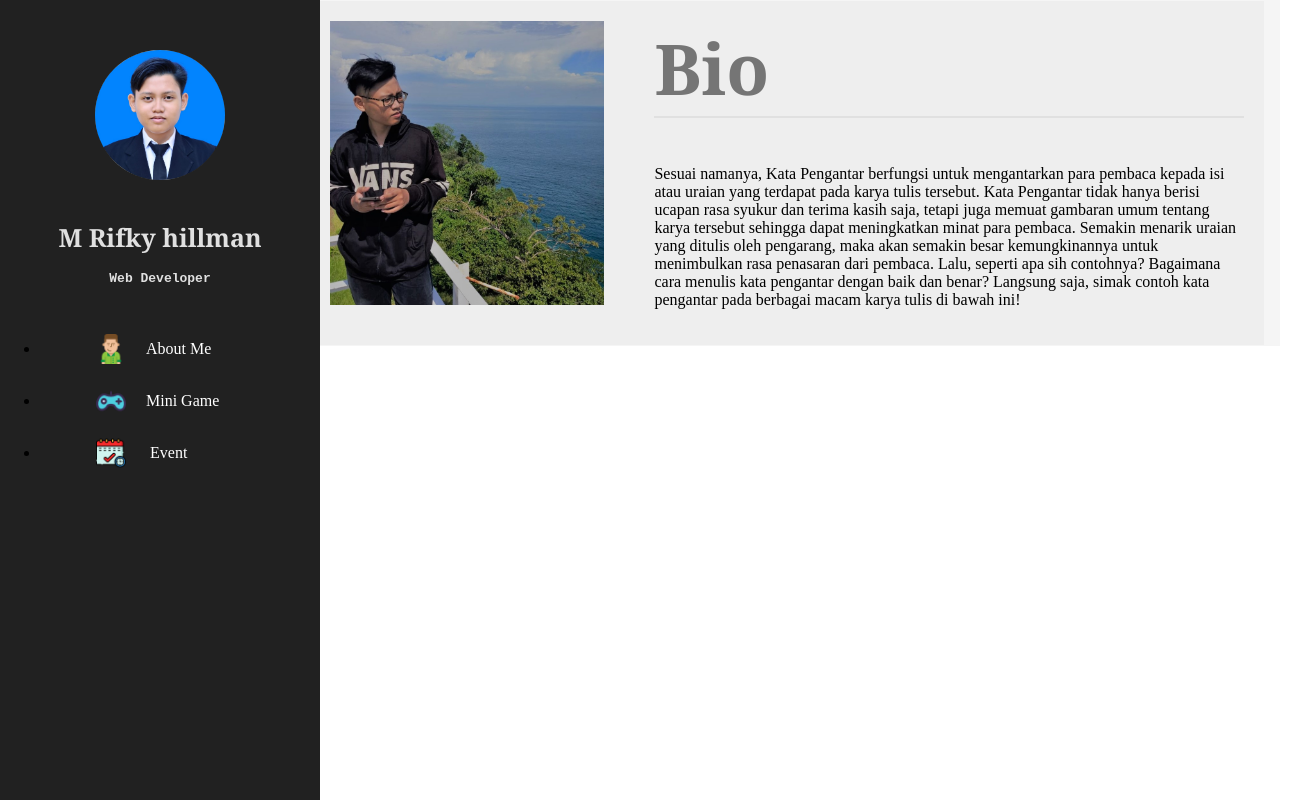
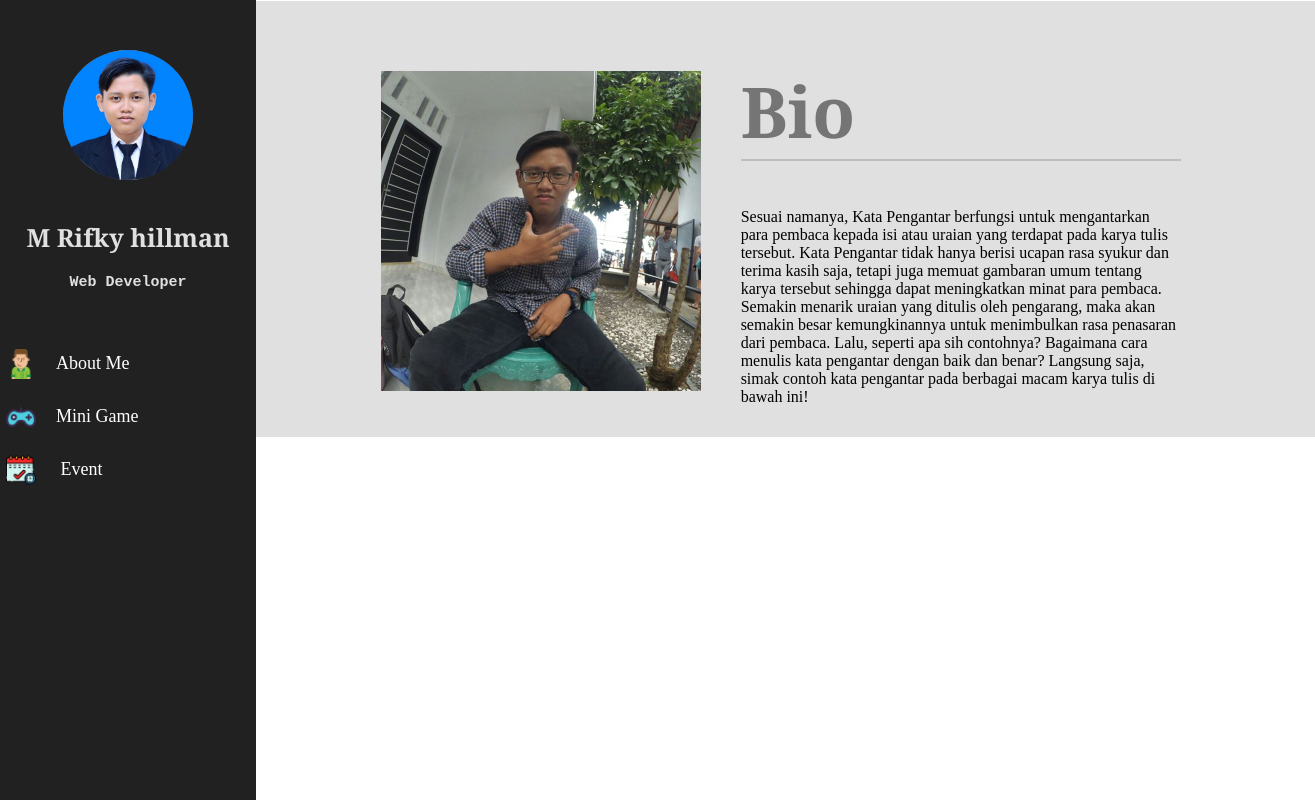
Before and after one commit to rifkyhilman/rifkyhillman26.github.io, a website: page src/index.html in a window 1280 px wide. Shown: the whole page, 1315 px wide, since content can reach past the window. Drawn offline with Linux system fonts and the light colour scheme.

Commit message:
edit home dan mini game

```diff
--- a/src/css/style.css
+++ b/src/css/style.css
@@ -5,9 +5,7 @@
 
   .header {
     list-style-type: none;
-    margin: 0;
-    padding: 0;
-    width: 25%;
+    width: 20%;
     background-color: #212121 ;
     position: fixed;
     height: 100%;
@@ -15,8 +13,7 @@
   }
 
   .container {
-    background-color: #f5f5f5;
-    margin-left:23%;
+    margin-left:18%;
     padding:1px 16px;
     height:100%;
     width: auto;
@@ -38,7 +35,13 @@
       margin: 0;
     }
 
+  ul {
+    margin-left: -50px;
+    list-style-type: none;
+  }
+
   li a {
+    font-size: 18px;
     display: block;
     color: white;
     padding: 8px 16px;
@@ -48,7 +51,6 @@
 
   li a img {
     margin-bottom: -10px;
-    margin-left: 40px;
   }
 
   li a.active {
@@ -81,36 +83,41 @@
     display: flex;
     justify-content: center;
     color: #e0e0e0;
-    margin-bottom: 40px;
+    margin-bottom: 50px;
     font-family: monospace;
-    font-size: initial;
+    font-size: 15px;
   }
 
   .bio {
     display: flex;
     justify-content: center;
-    padding: 20px 20px;
-    background-color:#eeeeee;
+    width: 800px;
+    margin: 0 auto;
+    padding: 15px 15px;
   }
 
   .bio h1 {
-    margin-top: -1px;
     color: #757575;
-    border-bottom: 2px solid #e0e0e0;
+    border-bottom: 2px solid #bdbdbd;
     font-size: 70px;
     font-family: Georgia, 'Times New Roman', Times, serif;
   }
 
   .bio p {
-    margin-top: 30px;
+    margin-top: 20px;
   }
 
   .bio img {
-    display: block;
-    height: 30%;
-    width: 30%;
+    margin-top: 55px;
+    height: 40%;
+    width: 40%;
+  }
+
+  .card {
+    background-color: #e0e0e0 ;
+    width: 105%;
   }
 
   .tulisan {
-    margin-left: 50px;
+    margin-left: 40px;
   }
--- a/src/index.html
+++ b/src/index.html
@@ -32,12 +32,14 @@
     </ul>
   </div>
   <div class="container">
+    <div class="card">
       <div class="bio">
-      <img src="/img/Rifky3.jpeg" />
+        <img src="/img/Rifky3.jpg" />
         <div class="tulisan">
           <h1> Bio </h1>
           <p>
-          Sesuai namanya, Kata Pengantar berfungsi untuk mengantarkan para pembaca kepada isi atau uraian yang terdapat
+            Sesuai namanya, Kata Pengantar berfungsi untuk mengantarkan para pembaca kepada isi atau uraian yang
+            terdapat
             pada karya tulis tersebut.
 
             Kata Pengantar tidak hanya berisi ucapan rasa syukur dan terima kasih saja, tetapi juga memuat gambaran umum
@@ -55,6 +57,7 @@
         </div>
       </div>
     </div>
+  </div>
 
   <footer>
     <h5>copyright &copy; 2019</h5>
```
Also changed, not shown: src/pages/gamesuit/index.html (+71 -25 lines), img/Rifky3.jpeg (deleted), img/Rifky3.jpg (added). Lines whose indentation alone changed are shown as unchanged.
